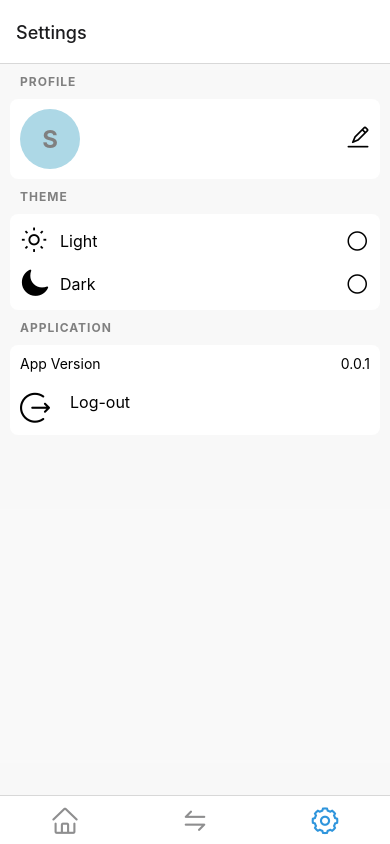
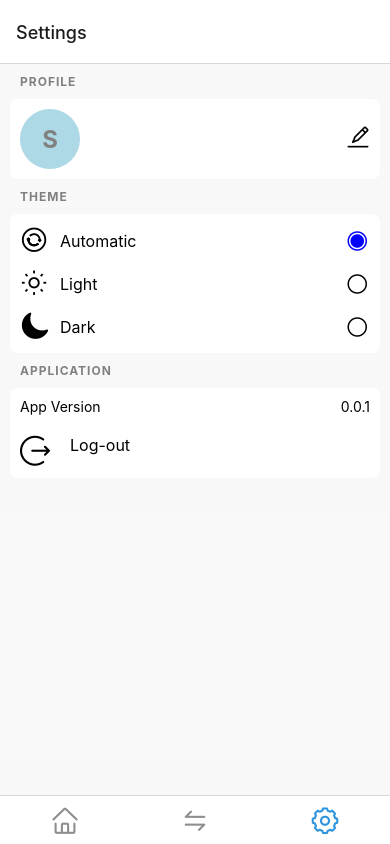
Before and after one commit to Santosh-Punase/FinanceApp, a React Native app: screen /TabThree in a window 390 px wide. Built offline with nearby package versions, Linux system fonts and the light colour scheme; what expo-linking would draw is missing.

Commit message:
added automatic theme and ability to change theme

```diff
--- a/App.tsx
+++ b/App.tsx
@@ -1,6 +1,6 @@
 import { StatusBar } from 'expo-status-bar';
 import { SafeAreaProvider } from 'react-native-safe-area-context';
-import { useEffect } from 'react';
+import { useEffect, useState } from 'react';
 
 import useCachedResources from './hooks/useCachedResources';
 import useColorScheme from './hooks/useColorScheme';
@@ -8,10 +8,17 @@ import Navigation from './navigation';
 import { initialize } from './store/store';
 import { defaultCategories, defaultPaymentModes } from './constants/Store';
 import { stringifyObject } from './utils';
+import { Theme } from './store/type';
+import { ThemeContext } from './theme';
+
 
 export default function App() {
+  const [theme, setTheme] = useState<Theme>(Theme.DEFAULT);
+  const themeData = { theme, setTheme };
+
   const isLoadingComplete = useCachedResources();
-  const colorScheme = useColorScheme();
+  const defaultTheme = useColorScheme();
+  const colorScheme = theme === Theme.DEFAULT ? defaultTheme : theme;
 
   useEffect(() => {
     initialize('categories', stringifyObject(defaultCategories));
@@ -23,8 +30,10 @@ export default function App() {
   } else {
     return (
       <SafeAreaProvider>
-        <Navigation colorScheme={colorScheme} />
-        <StatusBar />
+        <ThemeContext.Provider value={themeData}>
+          <Navigation colorScheme={colorScheme} />
+          <StatusBar />
+        </ThemeContext.Provider>
       </SafeAreaProvider>
     );
   }
--- /dev/null
+++ b/components/ThemeSetting.tsx
@@ -0,0 +1,56 @@
+import { Ionicons } from "@expo/vector-icons";
+import { useContext } from "react";
+import { StyleSheet, TouchableOpacity } from "react-native";
+
+import Layout from "../constants/Layout";
+import { Theme, ThemeContextType } from "../store/type";
+import { ThemeContext } from "../theme";
+import { Card } from "./Card";
+import { RadioButton } from "./RadioButton";
+import { Text, View } from "./Themed";
+
+export function ThemeSetting() {
+  const { setTheme, theme } = useContext(ThemeContext) as ThemeContextType;
+
+  return (
+    <Card style={{ flexDirection: 'column' }}>
+      <View style={{ flexDirection: 'row', alignItems: 'center', marginBottom: 10 }}>
+        <Ionicons name='md-sync-circle-outline' color={'black'} size={30} />
+        <TouchableOpacity style={styles.themeWrapper} activeOpacity={1} onPress={() => setTheme(Theme.DEFAULT)}>
+          <Text style={styles.themeName}>Automatic</Text>
+          <RadioButton isSelected={theme === Theme.DEFAULT} />
+        </TouchableOpacity>
+      </View>
+      <View style={{ flexDirection: 'row', alignItems: 'center', marginBottom: 10 }}>
+        <Ionicons name='sunny-outline' color={'black'} size={30} />
+        <TouchableOpacity style={styles.themeWrapper} activeOpacity={1} onPress={() => setTheme(Theme.LIGHT)}>
+          <Text style={styles.themeName}>Light</Text>
+          <RadioButton isSelected={theme === Theme.LIGHT} />
+        </TouchableOpacity>
+      </View>
+      <View style={{ flexDirection: 'row', alignItems: 'center' }}>
+        <Ionicons name='moon' color={'black'} size={30} />
+        <TouchableOpacity style={styles.themeWrapper} activeOpacity={1} onPress={() => setTheme(Theme.DARK)}>
+          <Text style={styles.themeName}>Dark</Text>
+          <RadioButton isSelected={theme === Theme.DARK} />
+        </TouchableOpacity>
+      </View>
+    </Card>
+  );
+}
+
+const styles = StyleSheet.create({
+  themeName: {
+    fontSize: 16,
+    fontWeight: '400',
+    marginLeft: 10,
+    marginRight: 'auto',
+  },
+  themeWrapper: {
+    flexDirection: 'row',
+    justifyContent: 'space-between',
+    width: Layout.window.width - 70,
+    height: 30,
+    alignItems: 'center',
+  },
+});
--- a/screens/SettingScreen.tsx
+++ b/screens/SettingScreen.tsx
@@ -1,19 +1,18 @@
-import { AntDesign, Ionicons } from '@expo/vector-icons';
+import { AntDesign } from '@expo/vector-icons';
 import { useState } from 'react';
 import { Alert, StyleSheet, TouchableOpacity } from 'react-native';
 import { Card } from '../components/Card';
 import { InputModal } from '../components/Modals/InputModal';
-import { RadioButton } from '../components/RadioButton';
 
 import { Text, View } from '../components/Themed';
 import Layout from '../constants/Layout';
 import useStore from '../hooks/useStore';
-import { User, Theme } from '../store/type';
+import { User } from '../store/type';
 import { parseObject, stringifyObject } from '../utils';
+import { ThemeSetting } from '../components/ThemeSetting';
 
 export default function SettingScreen() {
   const [user, setUser] = useStore('user');
-  const [theme, setTheme] = useStore('theme');
 
   const parsedUser:User = parseObject(user) as User || { name: '', phoneNumber: '' };
 
@@ -51,22 +50,7 @@ export default function SettingScreen() {
         </View>
       </Card>
       <Text style={styles.sectionHeader}>Theme</Text>
-      <Card style={{ flexDirection: 'column' }}>
-        <View style={{ flexDirection: 'row', alignItems: 'center', marginBottom: 10 }}>
-          <Ionicons name='sunny-outline' color={'black'} size={30} />
-          <TouchableOpacity style={styles.themeWrapper} activeOpacity={1} onPress={() => setTheme(Theme.LIGHT)}>
-            <Text style={styles.themeName}>Light</Text>
-            <RadioButton isSelected={theme === Theme.LIGHT} />
-          </TouchableOpacity>
-        </View>
-        <View style={{ flexDirection: 'row', alignItems: 'center' }}>
-          <Ionicons name='moon' color={'black'} size={30} />
-          <TouchableOpacity style={styles.themeWrapper} activeOpacity={1} onPress={() => setTheme(Theme.DARK)}>
-            <Text style={styles.themeName}>Dark</Text>
-            <RadioButton isSelected={theme === Theme.DARK} />
-          </TouchableOpacity>
-        </View>
-      </Card>
+      <ThemeSetting />
       <Text style={styles.sectionHeader}>Application</Text>
       <Card style={{ flexDirection: 'column' }}>
         <View style={{ flexDirection: 'row', justifyContent: 'space-between', marginBottom: 20 }}>
@@ -134,17 +118,4 @@ const styles = StyleSheet.create({
     fontSize: 16,
     marginLeft: 20,
   },
-  themeName: {
-    fontSize: 16,
-    fontWeight: '400',
-    marginLeft: 10,
-    marginRight: 'auto',
-  },
-  themeWrapper: {
-    flexDirection: 'row',
-    justifyContent: 'space-between',
-    width: Layout.window.width - 70,
-    height: 30,
-    alignItems: 'center',
-  },
 });
--- a/store/type.ts
+++ b/store/type.ts
@@ -3,6 +3,7 @@ export type StoreKey = 'categories' | 'paymentModes' | 'transactionList' | 'user
 export type DropdownLabel = 'categories' | 'paymentModes';
 
 export enum Theme {
+  DEFAULT = 'default',
   LIGHT = 'light',
   DARK = 'dark',
 }
@@ -29,3 +30,8 @@ export type User = {
   name: string;
   phoneNumber: string;
 }
+
+export type ThemeContextType = {
+  theme: Theme
+  setTheme: (theme:Theme) => void
+}
--- /dev/null
+++ b/theme/index.ts
@@ -0,0 +1,5 @@
+
+import { createContext } from 'react';
+import { ThemeContextType } from '../store/type';
+
+export const ThemeContext = createContext<ThemeContextType | null>(null);
```
